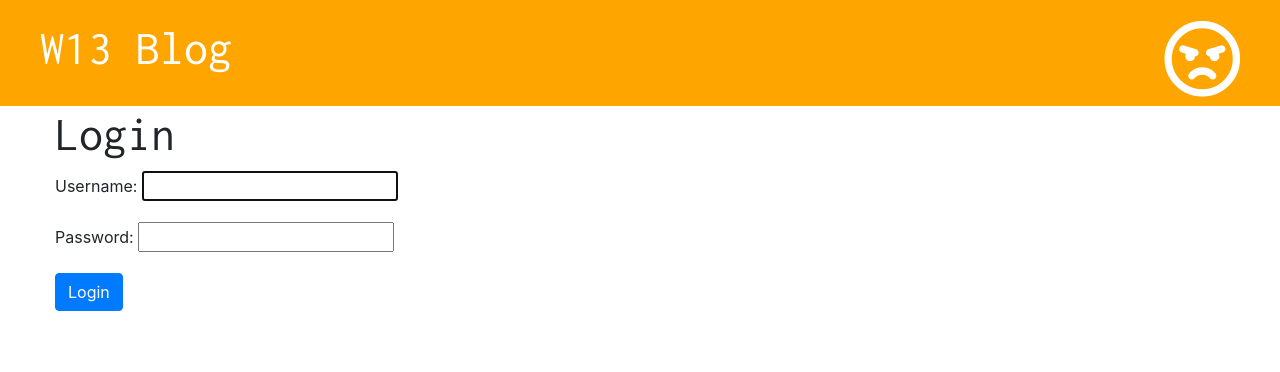
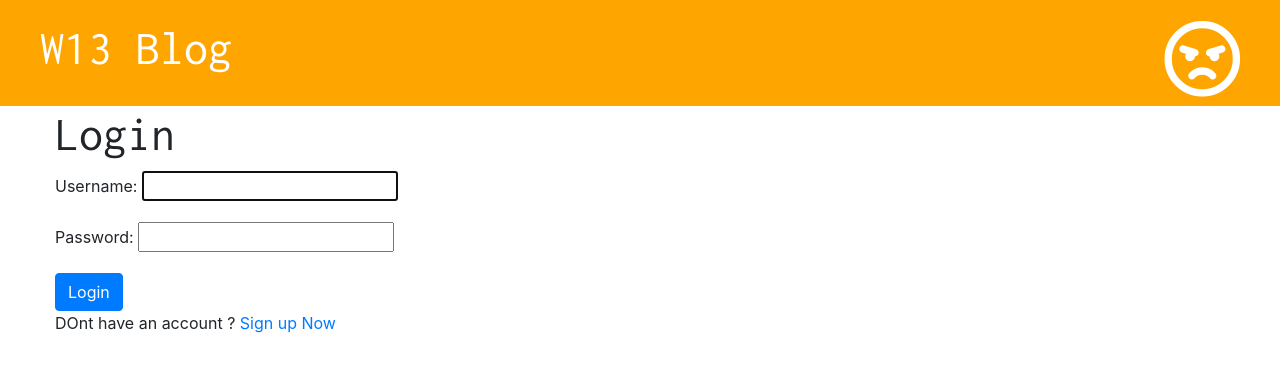
Before and after one commit to HericSaurus/my_django_site, a Django app: page /accounts/login/ in a window 1280 px wide. Shown: the top 372 px of the page. Run offline with Django 3.2, Linux system fonts and the light colour scheme; some libraries are stand-ins or nearby versions.

Commit message:
Add sign up link in login page

```diff
--- a/blog/templates/registration/login.html
+++ b/blog/templates/registration/login.html
@@ -11,4 +11,5 @@ Login
         {{ form.as_p }}
     <button type='submit' class= 'btn btn-primary'>Login</button>
     </form>
+    <p>DOnt have an account ? <a href="{% url 'signup' %}">Sign up Now</a></p>
 {% endblock %}
```
Also changed, not shown: db.sqlite3.
